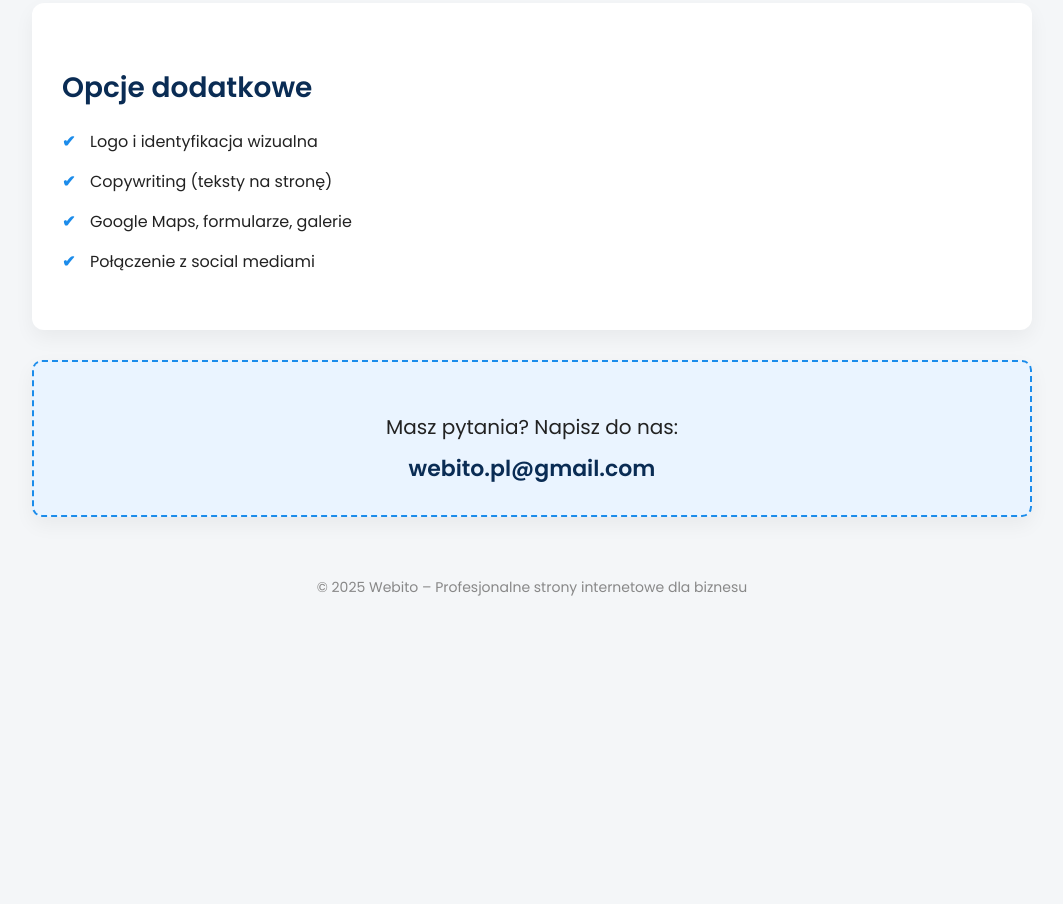
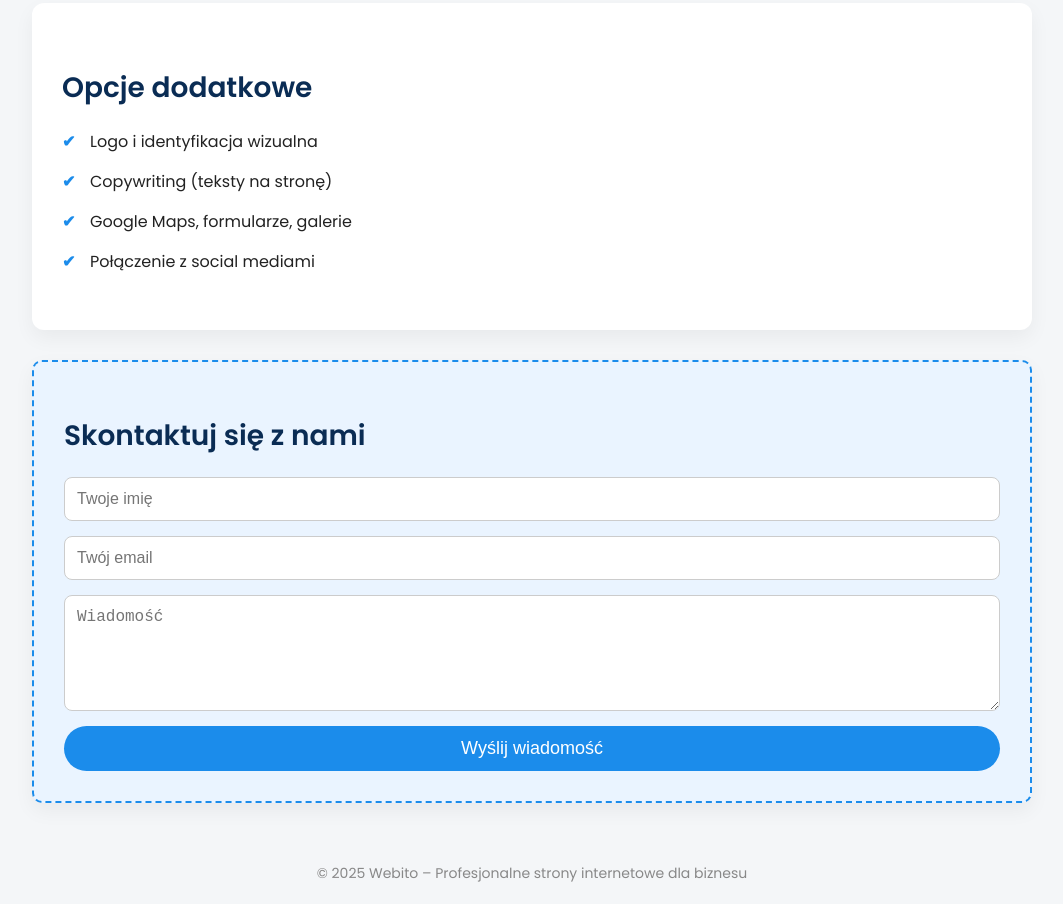
Before and after one commit to webitopl/webitopl, a plain HTML site: page index.html in a window 1280 px wide. Shown: the part 914-1818 px from the top of the page, without its empty margins (108-1171 px from the left). Before the commit the page ends 1532 px from the top, so only its background shows below. Drawn offline with Linux system fonts and the light colour scheme.

Commit message:
Update index.html

```diff
--- a/index.html
+++ b/index.html
@@ -79,8 +79,7 @@
       font-weight: bold;
     }
 
-    .contact {
-      text-align: center;
+    .contact-form {
       background-color: #eaf4ff;
       border: 2px dashed #1b8ceb;
       border-radius: 10px;
@@ -88,16 +87,34 @@
       margin-top: 30px;
     }
 
-    .contact p {
-      font-size: 20px;
-      margin-bottom: 10px;
+    .contact-form form {
+      display: flex;
+      flex-direction: column;
+      gap: 15px;
     }
 
-    .contact a {
-      font-size: 22px;
-      color: #0a2c54;
-      text-decoration: none;
-      font-weight: 600;
+    .contact-form input,
+    .contact-form textarea {
+      padding: 12px;
+      font-size: 16px;
+      border: 1px solid #ccc;
+      border-radius: 8px;
+      resize: vertical;
+    }
+
+    .contact-form button {
+      padding: 12px;
+      font-size: 18px;
+      background-color: #1b8ceb;
+      color: white;
+      border: none;
+      border-radius: 50px;
+      cursor: pointer;
+      transition: background 0.3s;
+    }
+
+    .contact-form button:hover {
+      background-color: #0a2c54;
     }
 
     footer {
@@ -158,9 +175,15 @@
     </ul>
   </section>
 
-  <section class="contact" id="kontakt">
-    <p>Masz pytania? Napisz do nas:</p>
-    <a href="mailto:webito.pl@gmail.com">webito.pl@gmail.com</a>
+  <section class="contact-form" id="kontakt">
+    <h2>Skontaktuj się z nami</h2>
+    <form action="https://formspree.io/f/xovdndqb" method="POST">
+      <input type="text" name="name" placeholder="Twoje imię" required>
+      <input type="email" name="email" placeholder="Twój email" required>
+      <textarea name="message" rows="5" placeholder="Wiadomość" required></textarea>
+      <input type="hidden" name="_redirect" value="https://twojadomena.pl/dziekujemy.html" />
+      <button type="submit">Wyślij wiadomość</button>
+    </form>
   </section>
 
   <footer>
```
